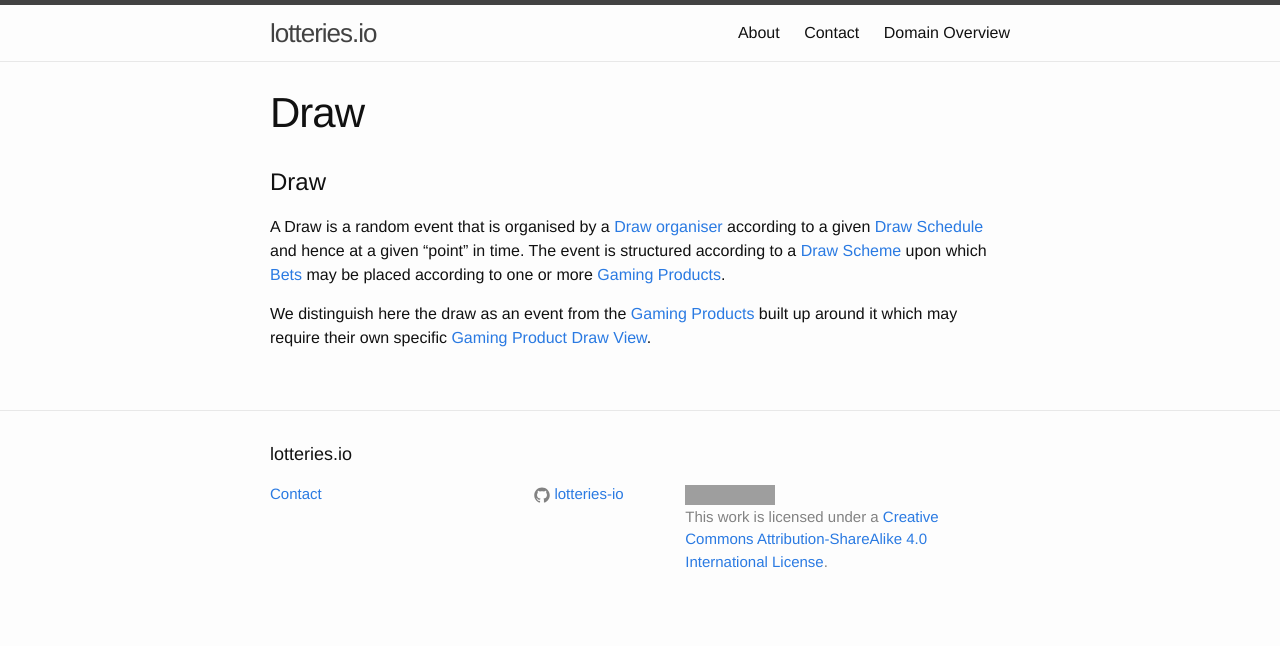
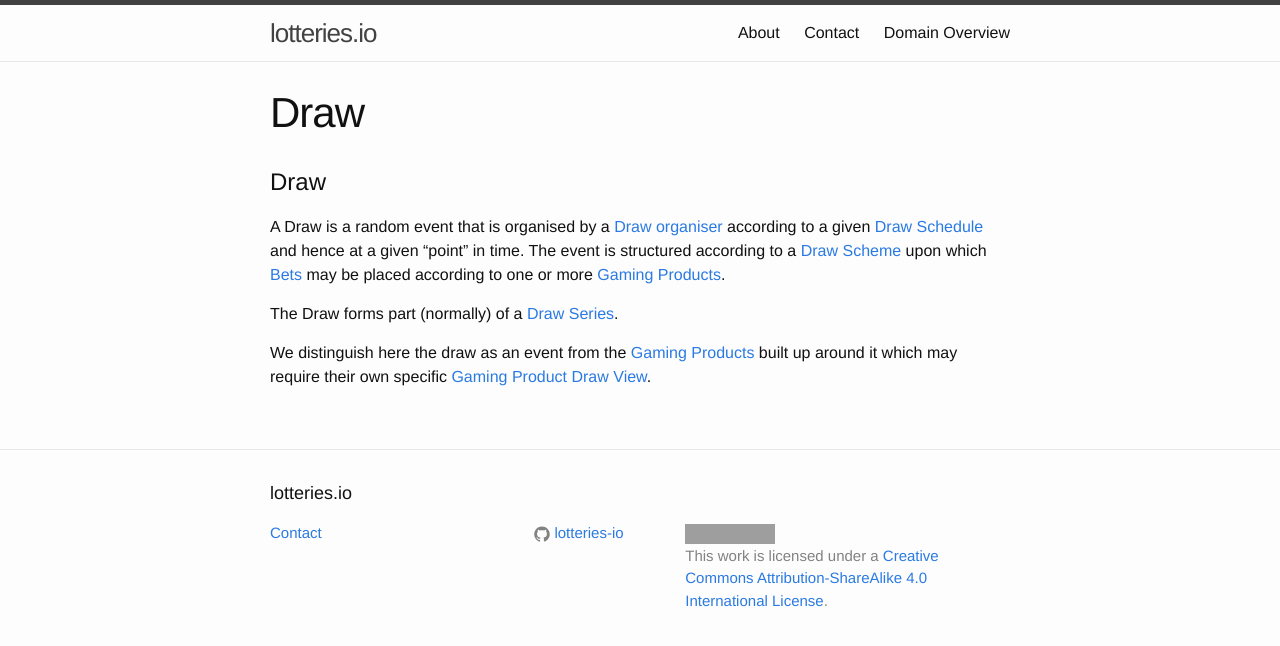
Before and after one commit to lotteries-io/lotteries-io.github.io, a Jekyll site: the page built from _concepts/draw.md, in a window 1280 px wide. Shown: the top 646 px of the page. Built offline with Jekyll 4.4.1, drawn with Linux system fonts in a browser that asks for light colours; grey boxes are pictures that could not be loaded.

Commit message:
Update draw.md

```diff
--- a/_concepts/draw.md
+++ b/_concepts/draw.md
@@ -6,4 +6,6 @@ title: Draw
 
 A Draw is a random event that is organised by a [Draw organiser](draw-organiser) according to a given [Draw Schedule](draw-schedule) and hence at a given "point" in time. The event is structured according to a [Draw Scheme](draw-scheme) upon which [Bets](bet) may be placed according to one or more [Gaming Products](gaming-product).
 
+The Draw forms part (normally) of a [Draw Series](draw-series).
+
 We distinguish here the draw as an event from the [Gaming Products](gaming-product) built up around it which may require their own specific [Gaming Product Draw View](gaming-product-draw-view).
```
